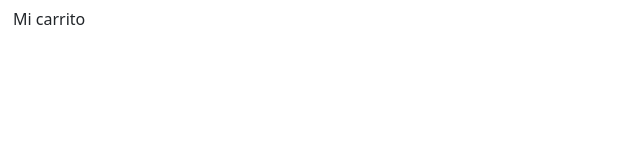
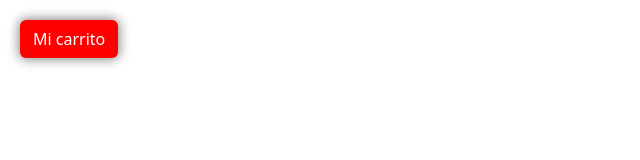
Before and after one commit to martynezagustin/tienda-cars, a website: page index.html in a window 1280 px wide. Shown: the whole page, without its empty margins (0-640 px from the left). Drawn offline with nearby package versions, Linux system fonts and the light colour scheme.

Commit message:
2 files modified

```diff
--- a/index.html
+++ b/index.html
@@ -13,7 +13,13 @@
 
   <!-- OFF CANVAS -->
   <a
-    class="btn"
+    class="btn btn-carrito"
+    style="
+      background-color: red;
+      margin: 20px;
+      color: white;
+      box-shadow: 0px 0px 12px 1px gray;
+    "
     data-bs-toggle="offcanvas"
     href="#offcanvasExample"
     role="button"
--- a/style.css
+++ b/style.css
@@ -13,13 +13,6 @@ body {
   margin: 1rem;
   color: whitesmoke;
   border-radius: 10px;
-}
-.btn-carrito,
-.btn,
-.btn-primary {
-  color: white;
-  padding: 12px;
-  background-color: rgb(200, 10, 10);
 }
 .divisor button {
   border: none;
```
